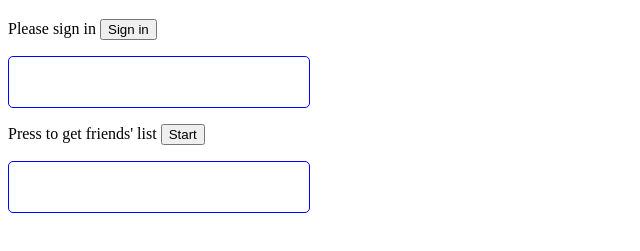
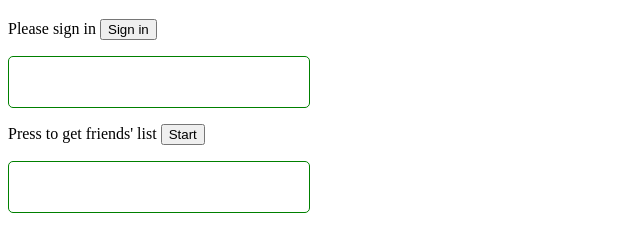
Before and after one commit to Denvs/vk_friends, a plain HTML site: page index.html in a window 1280 px wide. Shown: the part 61-312 px from the top of the page, without its empty margins (0-640 px from the left). Drawn offline with Linux system fonts and the light colour scheme.

Commit message:
getting friends list

```diff
--- a/script.js
+++ b/script.js
@@ -64,7 +64,6 @@ document.addEventListener("DOMContentLoaded",
               if(response) {
                   friends = response.response;
                   for (var f in friends) {
-                      console.log(friends[f]);
                       VK.Api.call('users.get', {user_id: friends[f]}, function(response) {
                           if(response) {
                               console.log(response.response[0]);
--- a/stylesheet.css
+++ b/stylesheet.css
@@ -1,7 +1,7 @@
 div {
     height: 50px;
     width: 300px;
-    border: 1px solid blue;
+    border: 1px solid green;
     border-radius: 5px;
 }
 
```
